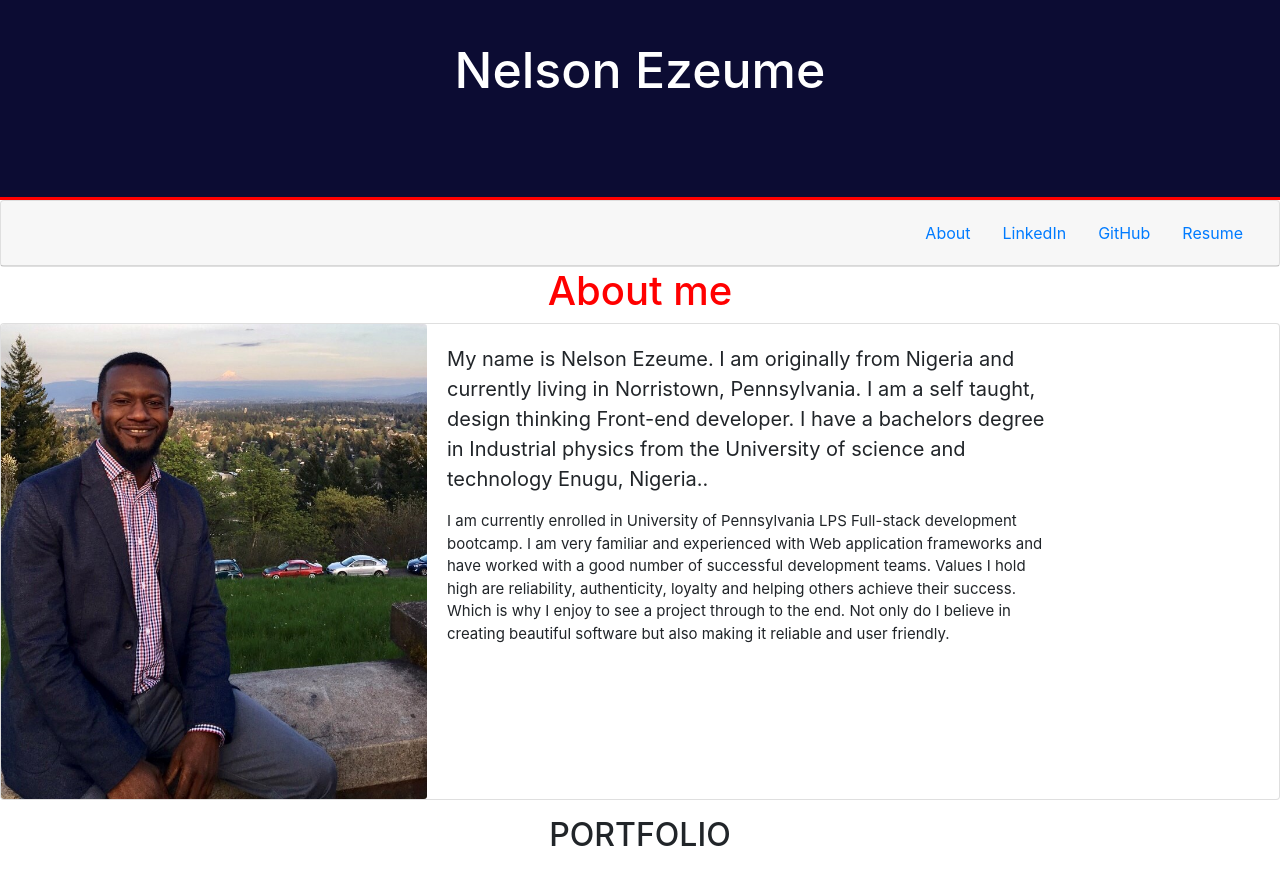
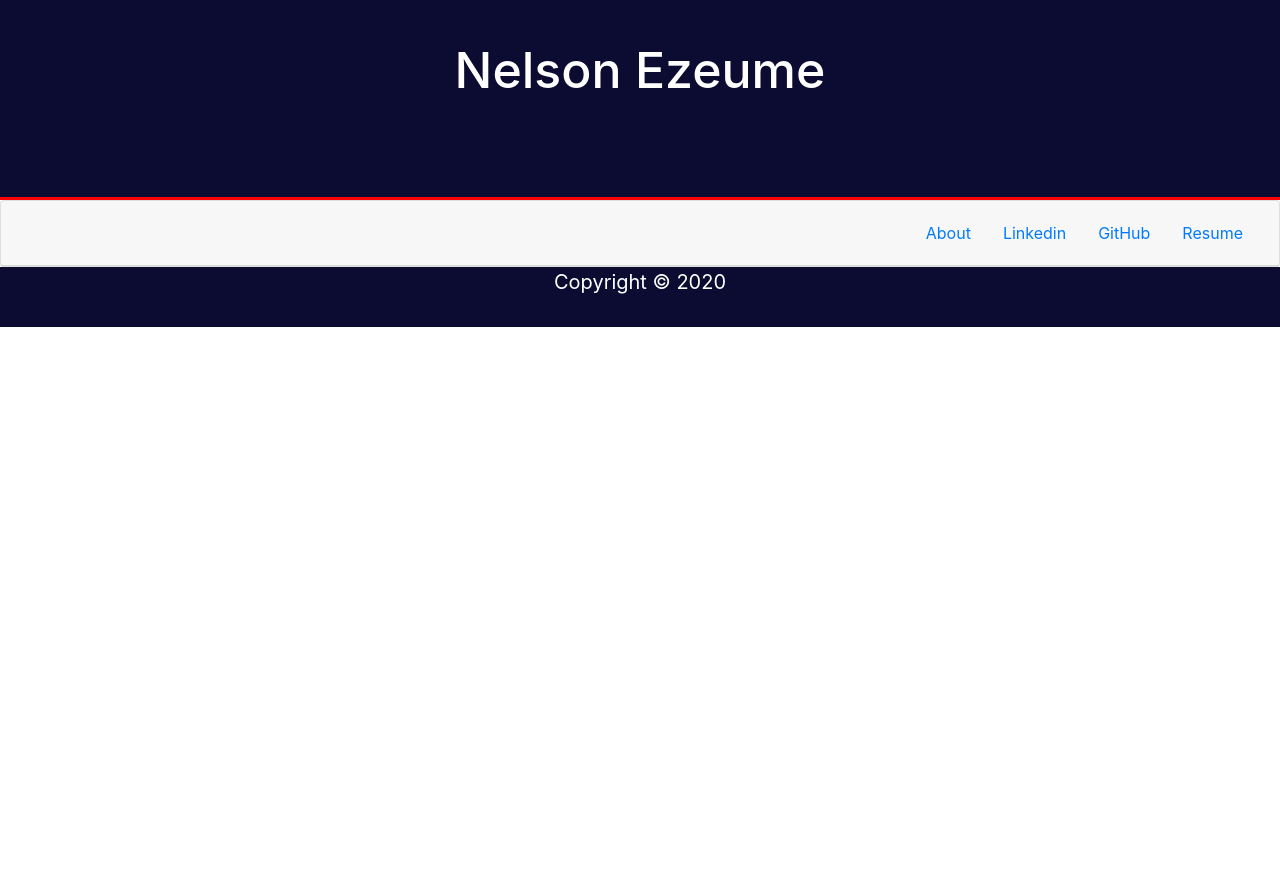
Before and after one commit to ezeume/portfolio, a React (Create React App) app: page /Project in a window 1280 px wide. Shown: the top 885 px of the page. After the commit the page ends 800 px from the top, so only its background shows below. Built offline with nearby package versions, Linux system fonts and the light colour scheme.

Commit message:
added routes to components

```diff
--- a/package.json
+++ b/package.json
@@ -8,6 +8,7 @@
     "@testing-library/user-event": "^7.2.1",
     "react": "^16.13.1",
     "react-dom": "^16.13.1",
+    "react-router-dom": "^5.1.2",
     "react-scripts": "3.4.1"
   },
   "scripts": {
--- a/src/App.js
+++ b/src/App.js
@@ -3,25 +3,24 @@ import Header from "./components/Header/";
 import Footer from "./components/Footer/";
 import Project from "./components/Project/";
 import About from "./components/About/";
-import Contact from "./components/Contact/"
-
-
+import Contact from "./components/Contact/";
+import { BrowserRouter as Router, Route } from "react-router-dom";
 
 function App() {
   return (
-  <>
-  <Header />
-  <About />
-  <Project />
-  {/* <Project title="Car Amplify"/>
-  <Project title="Team Generator"/>
-  <Project title="Food Finder"/>
-  <Project title="Car Amplify"/>
-  <Project title="Team Generator"/> */}
-  <Contact />
-  <Footer />
-  </>
-  )
-};
+    <Router>
+      <div>
+        <Header />
+        <switch>
+        <Route exact path="/" component={About} />
+        <Route exact path="/" component={Project} />
+        <Route exact path="/" component={Contact} />
+        {/* <Route component={NoMatch} /> */}
+        </switch>
+        <Footer />
+      </div>
+    </Router>
+  );
+}
 
 export default App;
--- a/src/components/About/index.js
+++ b/src/components/About/index.js
@@ -12,7 +12,7 @@ function About() {
     <div className="card mb-3">
       <div className="row no-gutters">
         <div className="col-md-4">
-          <img src={require("../../Images/me.jpg")} className="card-img" alt="..." />
+          <img src={require("../../Images/me.jpg")} className="card-img" alt="Me" />
         </div>
         <div className="col-md-6">
           <div className="card-body">
--- a/src/components/Header/index.js
+++ b/src/components/Header/index.js
@@ -5,37 +5,33 @@ import "../Header/style.css";
 
 function Header() {
   return (
-    <div>
+    <>
       <header className="header">
         <h1 className="title">Nelson Ezeume</h1>
       </header>
       <div className="card text-center">
         <div className="card-header">
           <ul class="nav justify-content-end">
-            <li class="nav-item">
-              <a class="nav-link active" href="#">
-                About
-              </a>
-            </li>
-            <li class="nav-item">
-              <a class="nav-link" href="#">
-                LinkedIn
-              </a>
-            </li>
-            <li class="nav-item">
-              <a class="nav-link" href="#">
-                GitHub
-              </a>
-            </li>
-            <li class="nav-item">
-              <a class="nav-link" href="#">
-                Resume
-              </a>
-            </li>
+          <li class="nav-item active">
+                        <a class="nav-link" href="index.html" target="_target">About <span
+                                class="sr-only">(current)</span></a>
+                    </li>
+                    <li class="nav-item active">
+                        <a class="nav-link" href="https://www.linkedin.com/in/nelson-ezeume-93b750a5/"
+                            target="_blank">Linkedin <span class="sr-only">(current)</span></a>
+                    </li>
+                    <li class="nav-item active">
+                        <a class="nav-link" href="https://github.com/ezeume" target="_blank">GitHub <span
+                                class="sr-only">(current)</span></a>
+                    </li>
+                    <li class="nav-item active">
+                        <a class="nav-link" href="Resume.pdf" target="_blank">Resume<span
+                                class="sr-only">(current)</span></a>
+                    </li>
           </ul>
         </div>
       </div>
-    </div>
+    </>
   );
 }
 
```
Also changed, not shown: 1 other file (tests, documents, lock files or other folders).
